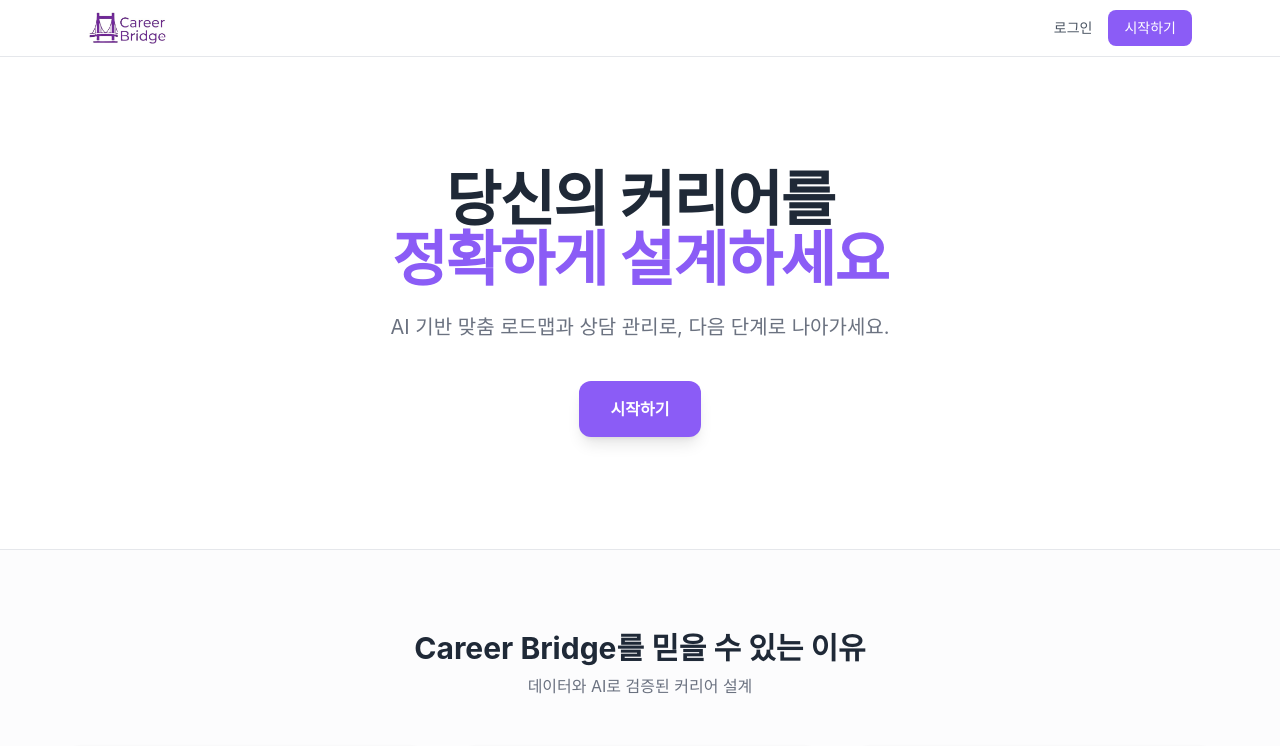
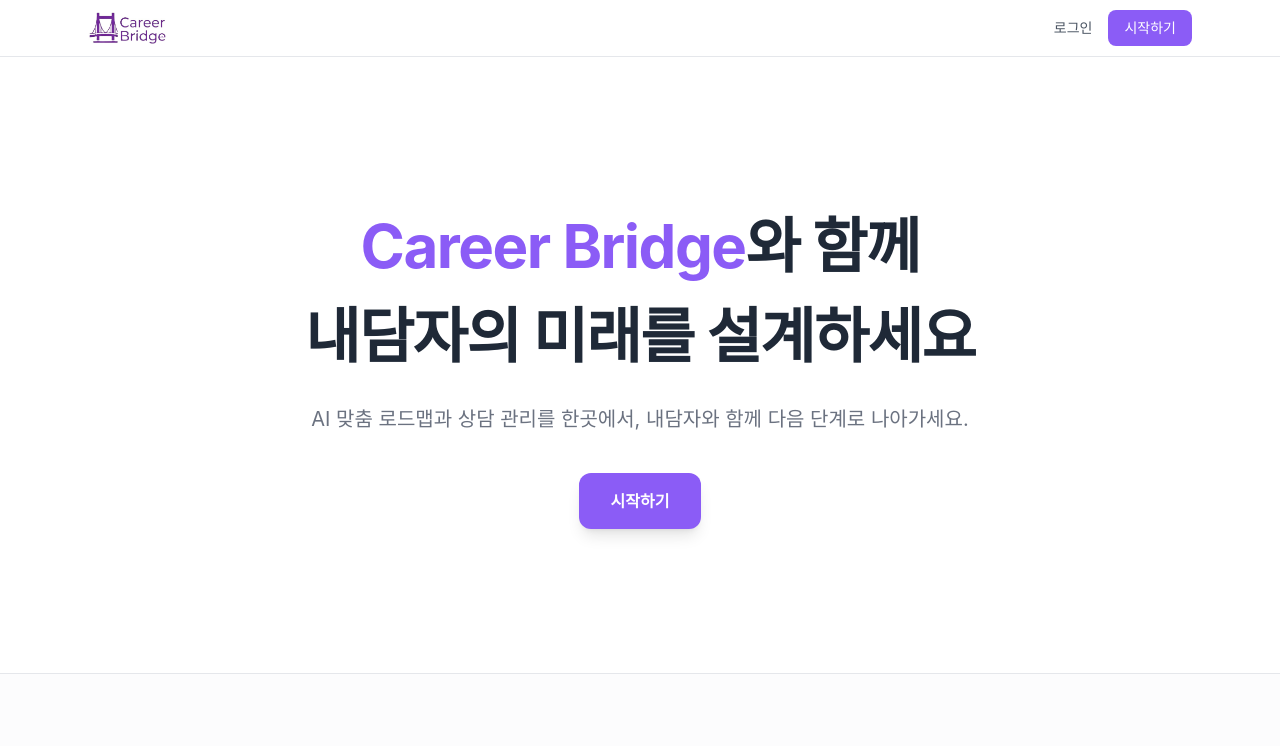
Before and after one commit to 2025-SMHRD-IS-CX-1/T3TO, a Next.js app: page / in a window 1280 px wide. Shown: the top 746 px of the page. Built offline with nearby package versions, Linux system fonts and the light colour scheme; a web font is replaced by a local one.

Commit message:
landing page section size fixed

```diff
--- a/src/app/page.tsx
+++ b/src/app/page.tsx
@@ -26,16 +26,16 @@
                 </div>
             </header>
 
-            {/* Hero - Liner 스타일 메인 메시지 */}
-            <section className="relative overflow-hidden px-4 py-20 sm:px-6 sm:py-28">
+            {/* Hero - 상담사 대상 메인 메시지 (아래 섹션 제목이 조금 드러나도록) */}
+            <section className="relative flex min-h-[calc(100vh-3.5rem-8rem)] flex-col justify-center overflow-hidden px-4 py-16 sm:px-6 sm:py-20">
                 <div className="mx-auto max-w-4xl text-center">
-                    <h1 className="text-4xl font-bold tracking-tight text-[var(--foreground)] sm:text-5xl md:text-6xl">
-                        당신의 커리어를
+                    <h1 className="text-4xl font-bold leading-snug tracking-tight text-[var(--foreground)] sm:text-5xl sm:leading-normal md:text-6xl">
+                        <span className="text-[var(--purple-700)]">Career Bridge</span>와 함께
                         <br />
-                        <span className="text-[var(--purple-700)]">정확하게 설계하세요</span>
+                        내담자의 미래를 설계하세요
                     </h1>
                     <p className="mt-6 text-lg text-[var(--neutral-gray-600)] sm:text-xl">
-                        AI 기반 맞춤 로드맵과 상담 관리로, 다음 단계로 나아가세요.
+                        AI 맞춤 로드맵과 상담 관리를 한곳에서, 내담자와 함께 다음 단계로 나아가세요.
                     </p>
                     <div className="mt-10">
                         <Link
```
